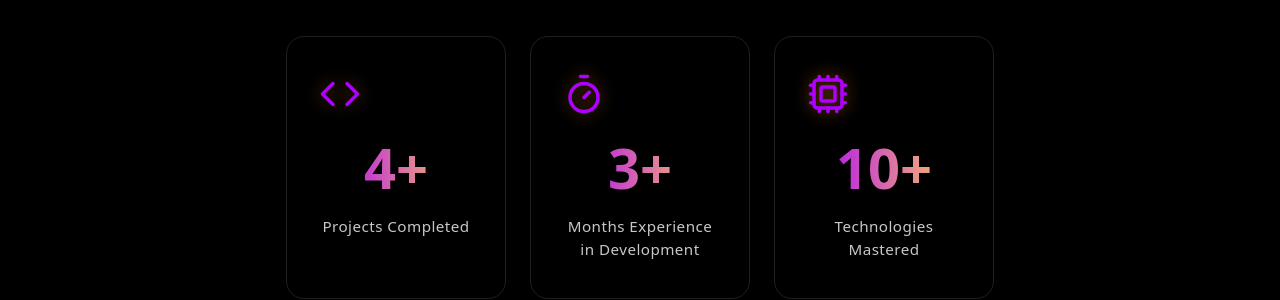
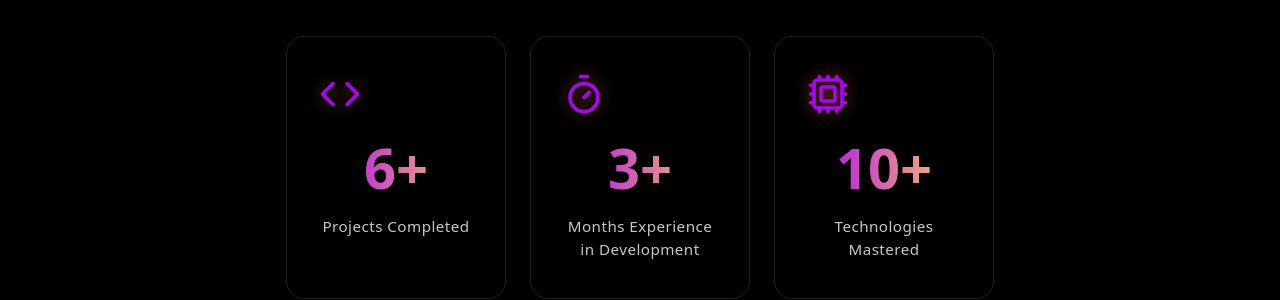
Before and after one commit to gopalverma33/my-portfolio, a React (Vite) app: page / in a window 1280 px wide. Shown: the part 2660-2960 px from the top of the page. Built offline with nearby package versions, Linux system fonts and the light colour scheme.

Commit message:
Update About.jsx

```diff
--- a/src/components/About.jsx
+++ b/src/components/About.jsx
@@ -95,7 +95,7 @@ export function About() {
 
   /* ===== COUNTERS ===== */
   const counters = [
-    { icon: Code, label: "Projects Completed", value: 4 },
+    { icon: Code, label: "Projects Completed", value: 6 },
     { icon: Timer, label: "Months Experience in Development", value: 3 },
     { icon: Cpu, label: "Technologies Mastered", value: 10 },
     // { icon: Trophy, label: "LeetCode Solved", value: 1000 },
```
